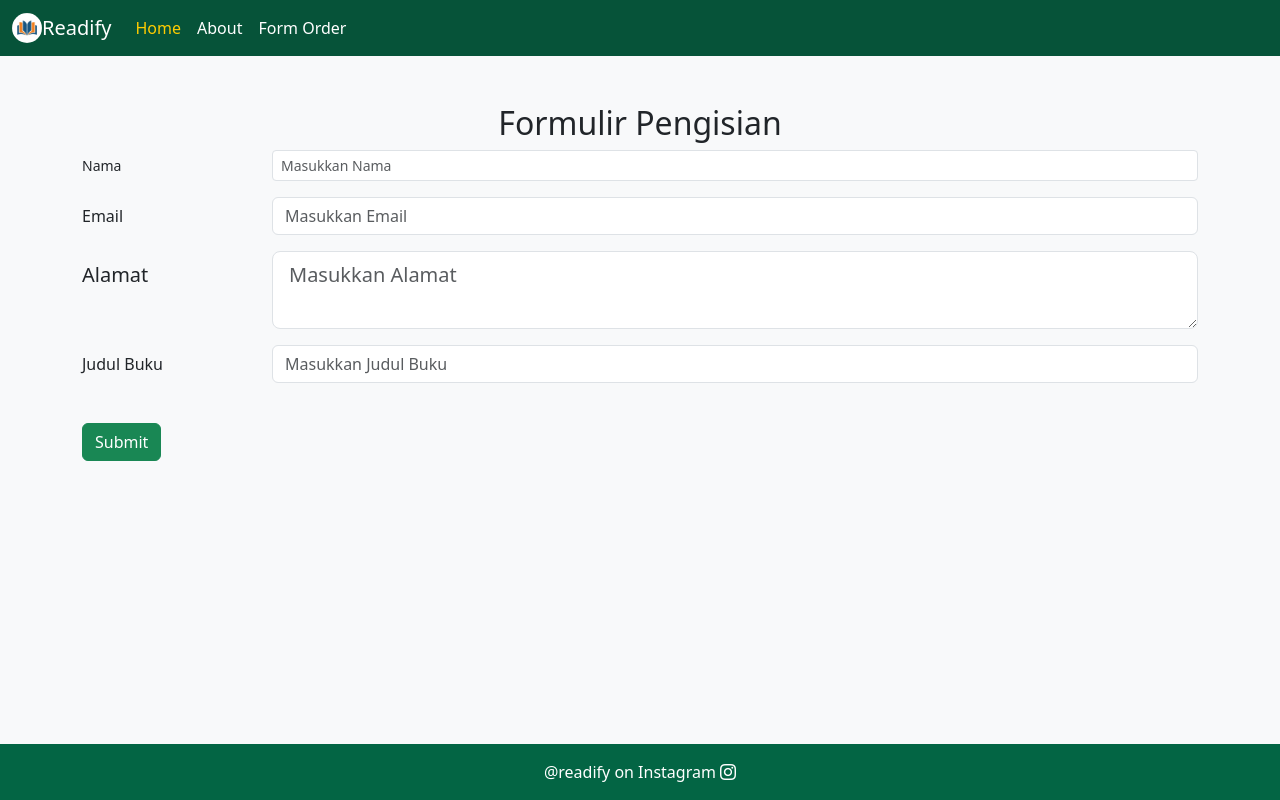
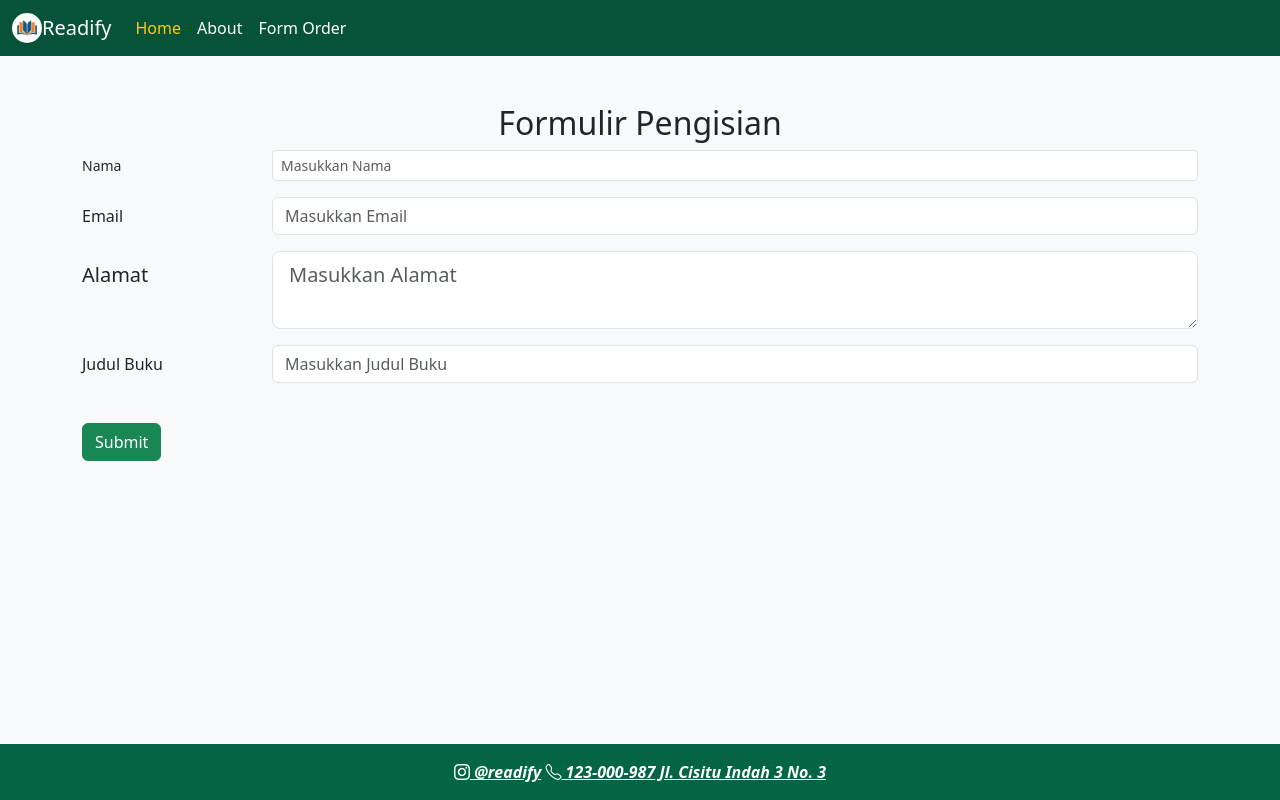
Before and after one commit to siscanaila/evaluasi, a plain HTML site: page Laprak_2.html in a window 1280 px wide. Drawn offline with nearby package versions, Linux system fonts and the light colour scheme.

Commit message:
Update Laprak_2.html

```diff
--- a/Laprak_2.html
+++ b/Laprak_2.html
@@ -75,7 +75,9 @@
     <!-- START FOOTER -->
     <footer class="text-center py-3">
       <p class="mb-0">
-        @readify on Instagram <a href="#" class="fw-bold"><i class="bi bi-instagram"></i></a>
+       <a href="#" class="fw-bold"><i class="bi bi-instagram"> @readify</i></a>
+        <a href="#" class="fw-bold"><i class="bi bi-telephone"> 123-000-987</i></a>
+         <a href="#" class="fw-bold"><i class="bi bi-contact"> Jl. Cisitu Indah 3 No. 3</i></a>
       </p>
     </footer>
     <!-- END FOOTER -->
```
